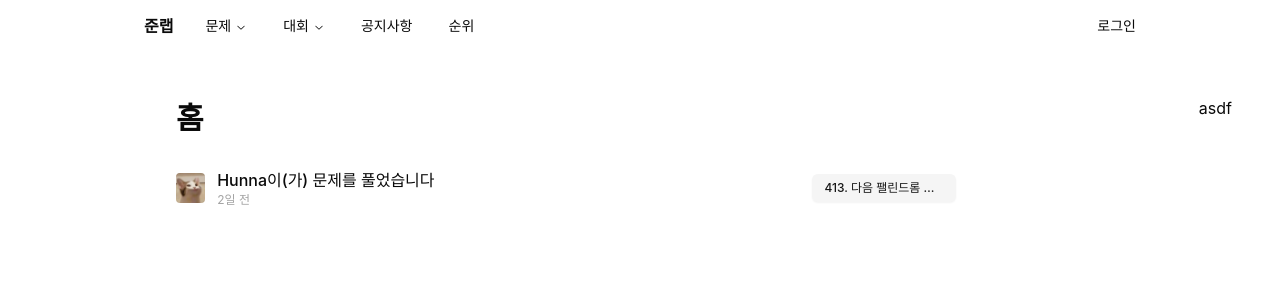
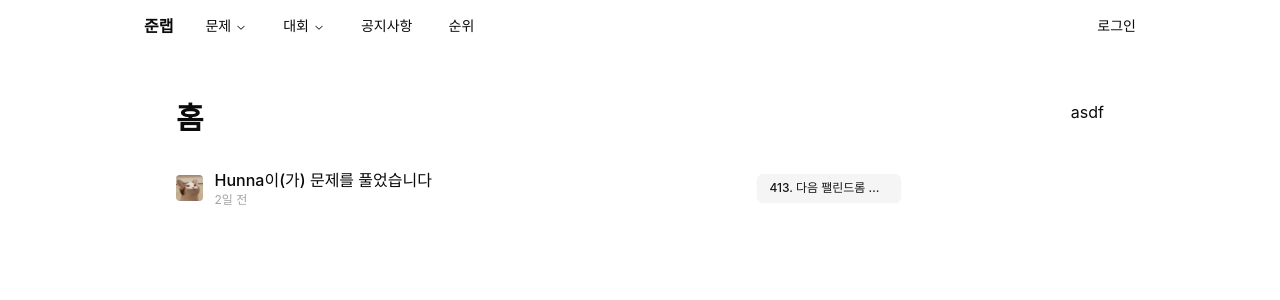
Before and after one commit to sujang958/lyhdm, a Next.js app: page / in a window 1280 px wide. Shown: the top 300 px of the page. Built offline with nearby package versions, Linux system fonts and the light colour scheme; a web font is replaced by a local one.

Commit message:
fix: fix position issues of the contents aside

```diff
--- a/src/app/layout.tsx
+++ b/src/app/layout.tsx
@@ -20,7 +20,8 @@ export default function RootLayout({
 
         <Container className="flex flex-row gap-x-12">
           <main className="flex-1 w-min">{children}</main>
-          <aside className="fixed top-24 right-12">asdf</aside>
+          {/* h-min is the life saver */}
+          <aside className="sticky top-24 right-12 h-min">asdf</aside>
         </Container>
         {/* < <main className="sticky top-24 flex flex-col items-center">
           <div className="p-12 max-w-5xl w-full">>
```
